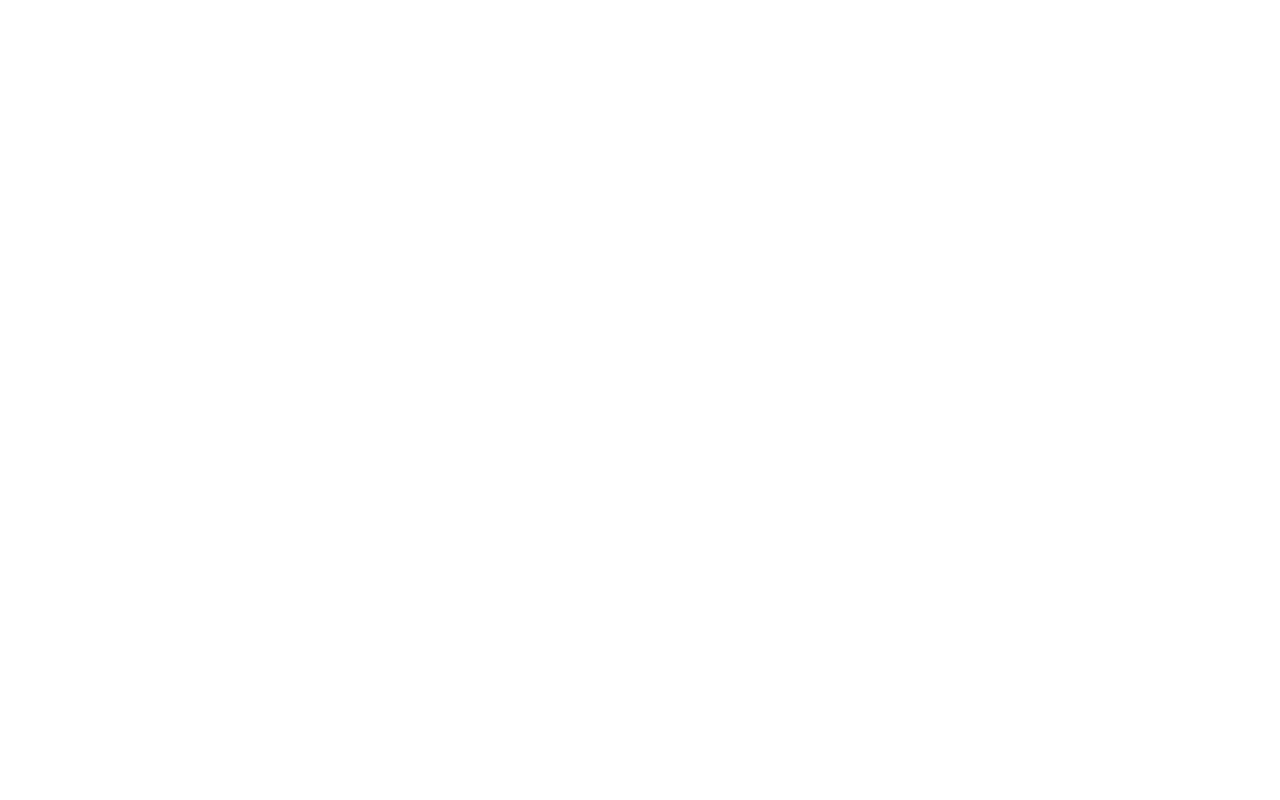
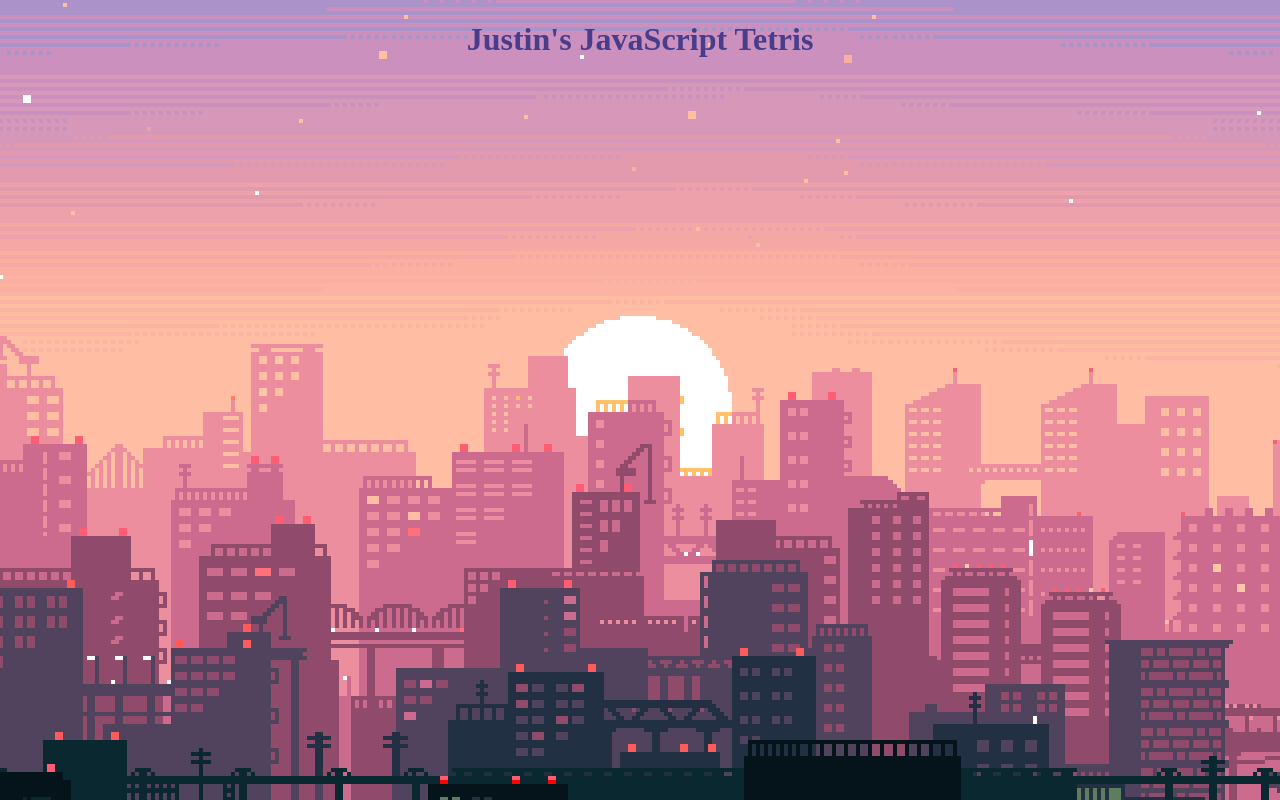
Before and after one commit to OmverYo/OmverYo.github.io, a plain HTML site: page assets/JavaScript-Tetris/index.html in a window 1280 px wide. Drawn offline with Linux system fonts and the light colour scheme.

Commit message:
Updating a project

```diff
--- /dev/null
+++ b/assets/JavaScript-Tetris/assets/css/mystyle.css
@@ -0,0 +1,10 @@
+body {
+    background-image: url("../images/WallpaperDog-20550095.jpg");
+    background-repeat: no-repeat;
+    background-position: center top;
+}
+
+h1 {
+    text-align: center;
+    color: darkslateblue;
+}
--- /dev/null
+++ b/assets/JavaScript-Tetris/assets/js/tetris.js
@@ -0,0 +1,3 @@
+var minute = 0;
+var second = 0;
+var gameContinue = 1;
--- a/assets/JavaScript-Tetris/index.html
+++ b/assets/JavaScript-Tetris/index.html
@@ -4,9 +4,16 @@
     <meta charset="UTF-8">
     <meta http-equiv="X-UA-Compatible" content="IE=edge">
     <meta name="viewport" content="width=device-width, initial-scale=1.0">
-    <title>Document</title>
+    <title>JavaScript Tetris</title>
+    <link rel="stylesheet" href="assets/css/mystyle.css">
 </head>
 <body>
-
+    <div>
+        <h1>
+            Justin's JavaScript Tetris
+        </h1>
+        <script src="assets/js/tetris.js">
+        </script>
+    </div>
 </body>
 </html>
```
Also changed, not shown: assets/JavaScript-Tetris/assets/images/WallpaperDog-20550095.jpg (added), assets/JavaScript-Tetris/css_file.css (deleted).
